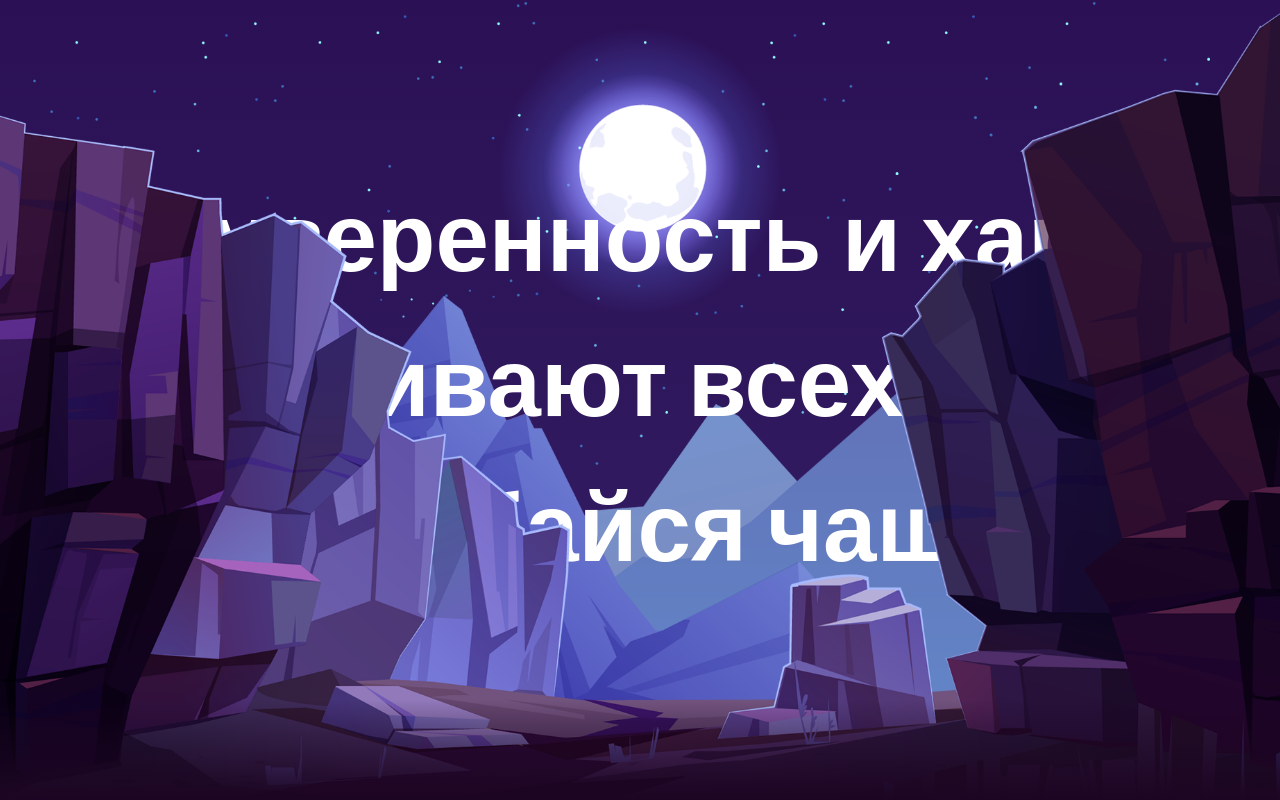
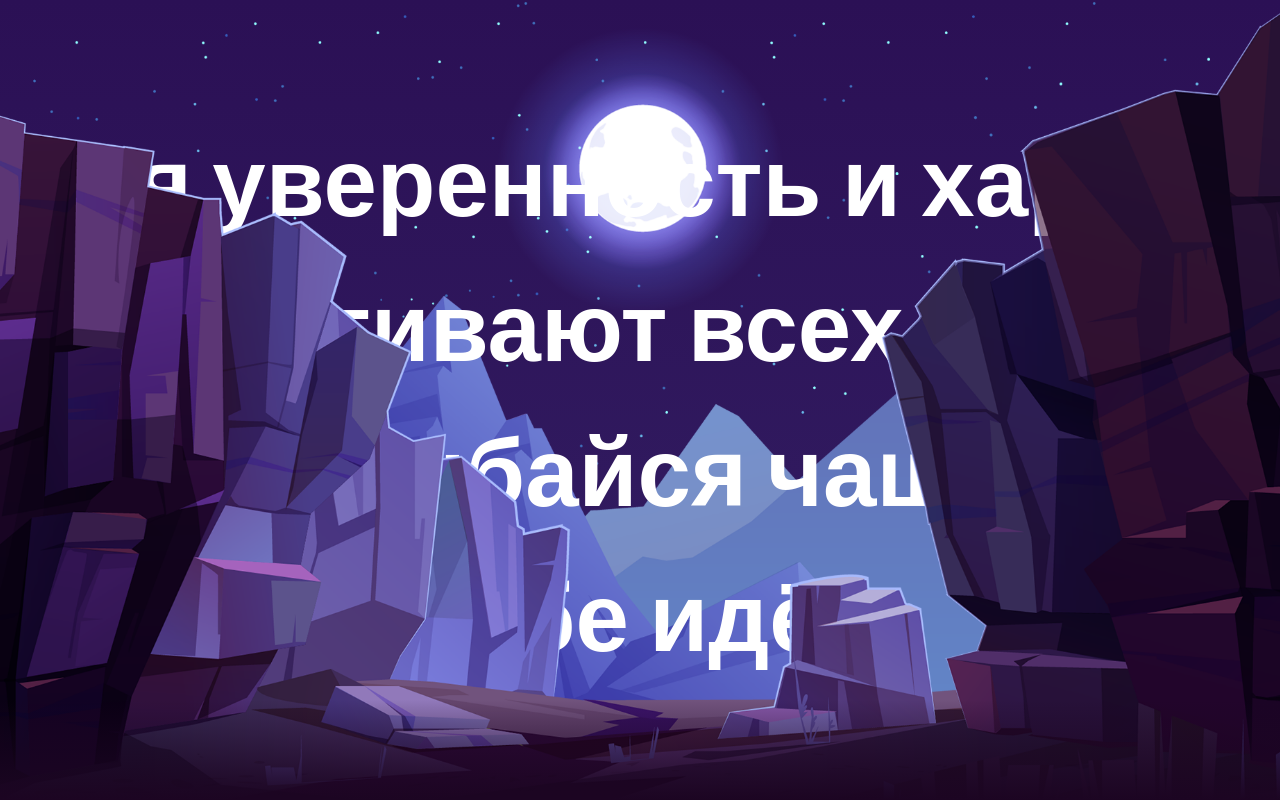
Before and after one commit to DeadEndjke/fantastic-super-ultra-project, a plain HTML site: page index.html in a window 1280 px wide. Shown: the top 800 px of the page. Drawn offline with Linux system fonts and the light colour scheme.

Commit message:
Update style.css

```diff
--- a/style.css
+++ b/style.css
@@ -53,7 +53,7 @@ section img#mountains_front
 {
     z-index: 10;
 }
-#text1, #text2, #text3
+#text1, #text2, #text3, #text4
 {
     color: #fff;
     white-space: nowrap;
```
